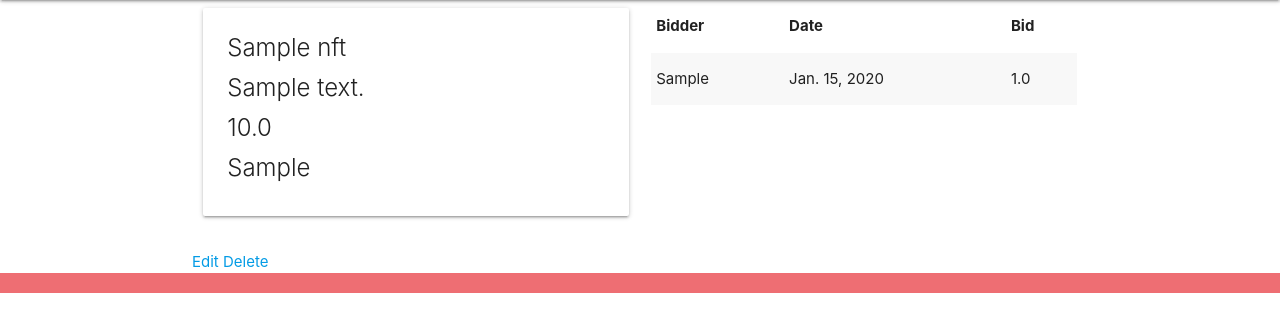
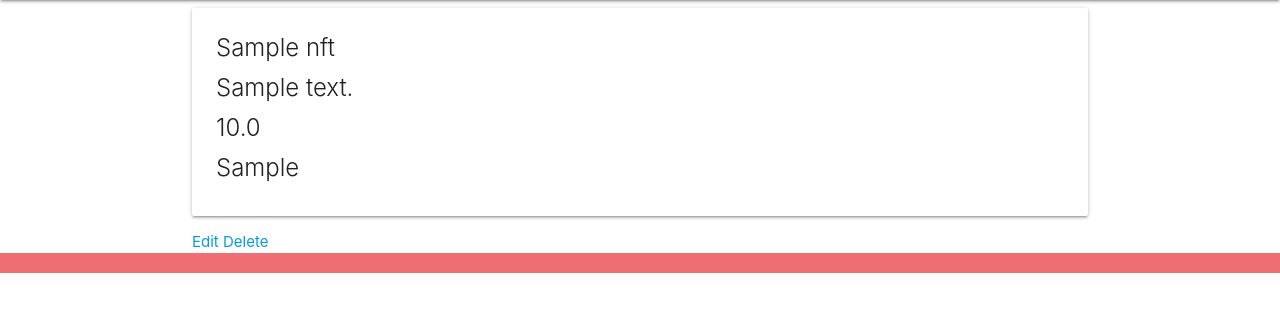
Before and after one commit to eraynai/nft-collector, a Django app: page /nfts/1/ in a window 1280 px wide. Shown: the part 64-396 px from the top of the page. Run offline with Django 3.2, Linux system fonts and the light colour scheme; tables that the repository leaves empty hold one stand-in row (values such as "Sample post").

Commit message:
Revert "added the bid model one to many model to the detail template"
This reverts commit addf9918b27edceed683ceb75a59e983b845682e.

```diff
--- a/main_app/admin.py
+++ b/main_app/admin.py
@@ -1,7 +1,6 @@
 from django.contrib import admin
-from . models import Bids, Nft, Photos
+from . models import Bids, Nft
 
 # Register your models here.
 admin.site.register(Nft)
 admin.site.register(Bids)
-admin.site.register(Photos)
--- a/main_app/models.py
+++ b/main_app/models.py
@@ -20,12 +20,4 @@ class Bids(models.Model):
     nft = models.ForeignKey(Nft, on_delete=models.CASCADE)
 
     def __str__(self):
-        return f'{self.bid} on {self.nft} by {self.user} on {self.date}'
-
-
-class Photos(models.Model):
-    url = models.CharField(max_length=250)
-    nft = models.ForeignKey(Nft, on_delete=models.CASCADE)
-
-    def __str__(self):
-        return f"Photo for nft_id: {self.nft_id} @{self.url}"
+        return f'{self.bid} by {self.user} on {self.date}'
--- a/main_app/templates/nfts/detail.html
+++ b/main_app/templates/nfts/detail.html
@@ -1,7 +1,4 @@
 {% extends 'base.html' %}{% block content %}
-
-<div class="row">
-	<div class="col s6">
 <div class="card">
 	<div class="card-content">
 		<span class="card-title">{{nft.name}}</span>
@@ -10,28 +7,6 @@
 		<span class="card-title">{{nft.category}}</span>
 	</div>
 </div>
-	</div>
-	<div class="col s6">
-		<table class="striped">
-			<thead>
-				<tr>
-					<th>Bidder</th>
-					<th>Date</th>
-					<th>Bid</th>
-				</tr>
-			</thead>
-			<tbody>
-				{% for bidding in bids %}
-				<tr>
-					<td>{{bidding.user}}</td>
-					<td>{{bidding.date}}</td>
-					<td>{{bidding.bid}}</td>
-				</tr>
-				{% endfor %}
-			</tbody>
-		</table>
-	</div>
-</div>
 <a href="/nfts/{{nft.id}}/edit/">Edit</a>
 <a href="/nfts/{{nft.id}}/delete/">Delete</a>
 
--- a/main_app/views.py
+++ b/main_app/views.py
@@ -1,18 +1,11 @@
 from django.http.response import HttpResponseNotFound, HttpResponseRedirect
 from django.shortcuts import render, redirect
 from django.http import HttpResponse, Http404
+from main_app.models import Nft
 from django.template.loader import render_to_string
-import uuid
-import boto3
-from . models import Nft, Bids, Photos
-S3_BASE_URL = 'https://s3.ca-central-1.amazonaws.com/'
-BUCKET = 'nftcollec'
 
 
 def home(request):
-    # n = Nft.objects.get(id=13)
-    # cool_cat = n.bids_set.all()
-    # print(cool_cat)
     return render(request, 'about.html')
 
 
@@ -29,11 +22,8 @@ def nfts_index(request):
 
 def nfts_detail(request, nft_id):
     try:
-        # get the cat
         nft = Nft.objects.get(id=nft_id)
-        bids = nft.bids_set.all()
-        print('this is bids', bids)
-        return render(request, 'nfts/detail.html', {'nft': nft, 'bids': bids})
+        return render(request, 'nfts/detail.html', {'nft': nft})
     except:
         data_response = render_to_string('404.html')
         return HttpResponseNotFound(data_response)
```
Also changed, not shown: main_app/migrations/0004_photos.py (deleted). Lines whose indentation alone changed are shown as unchanged.
